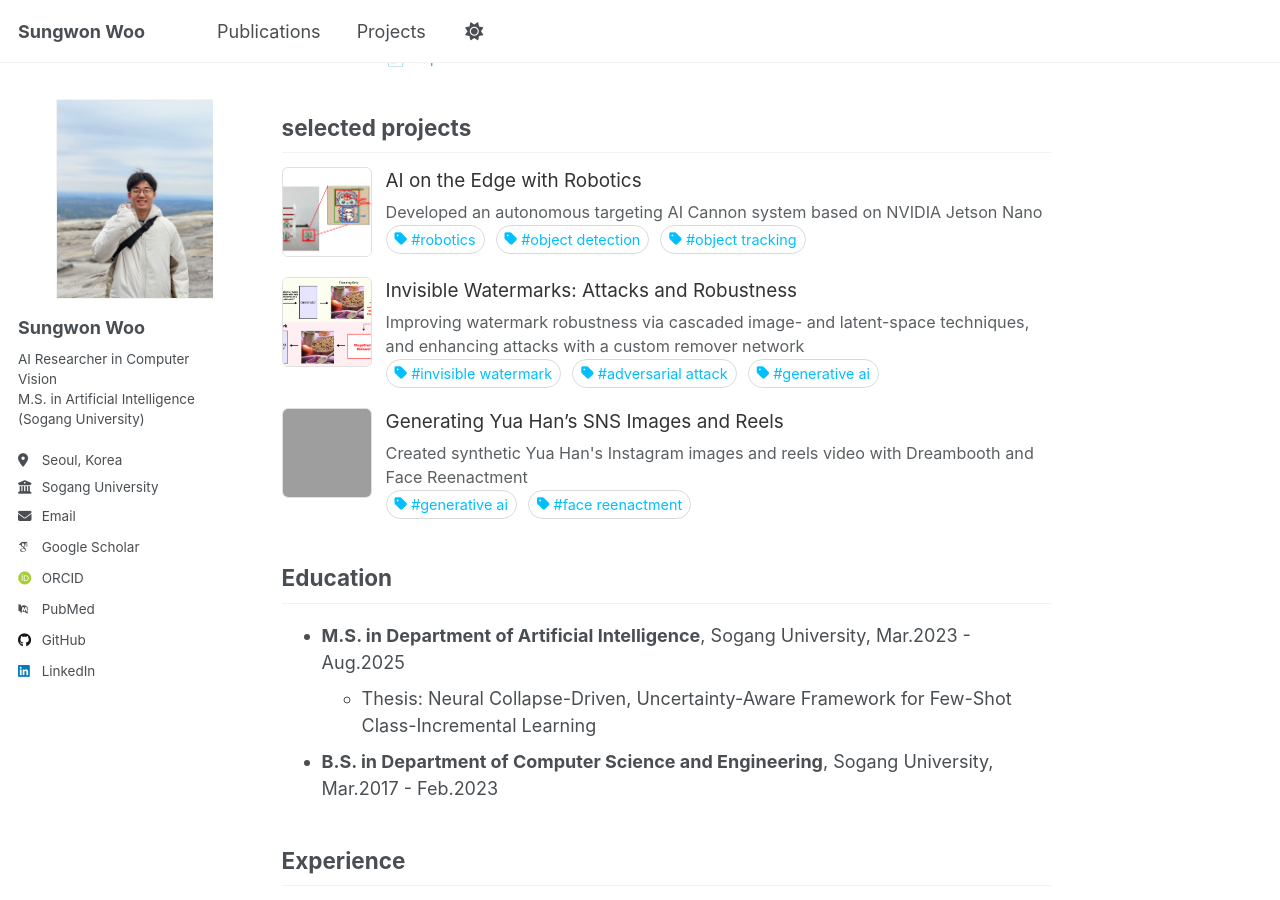
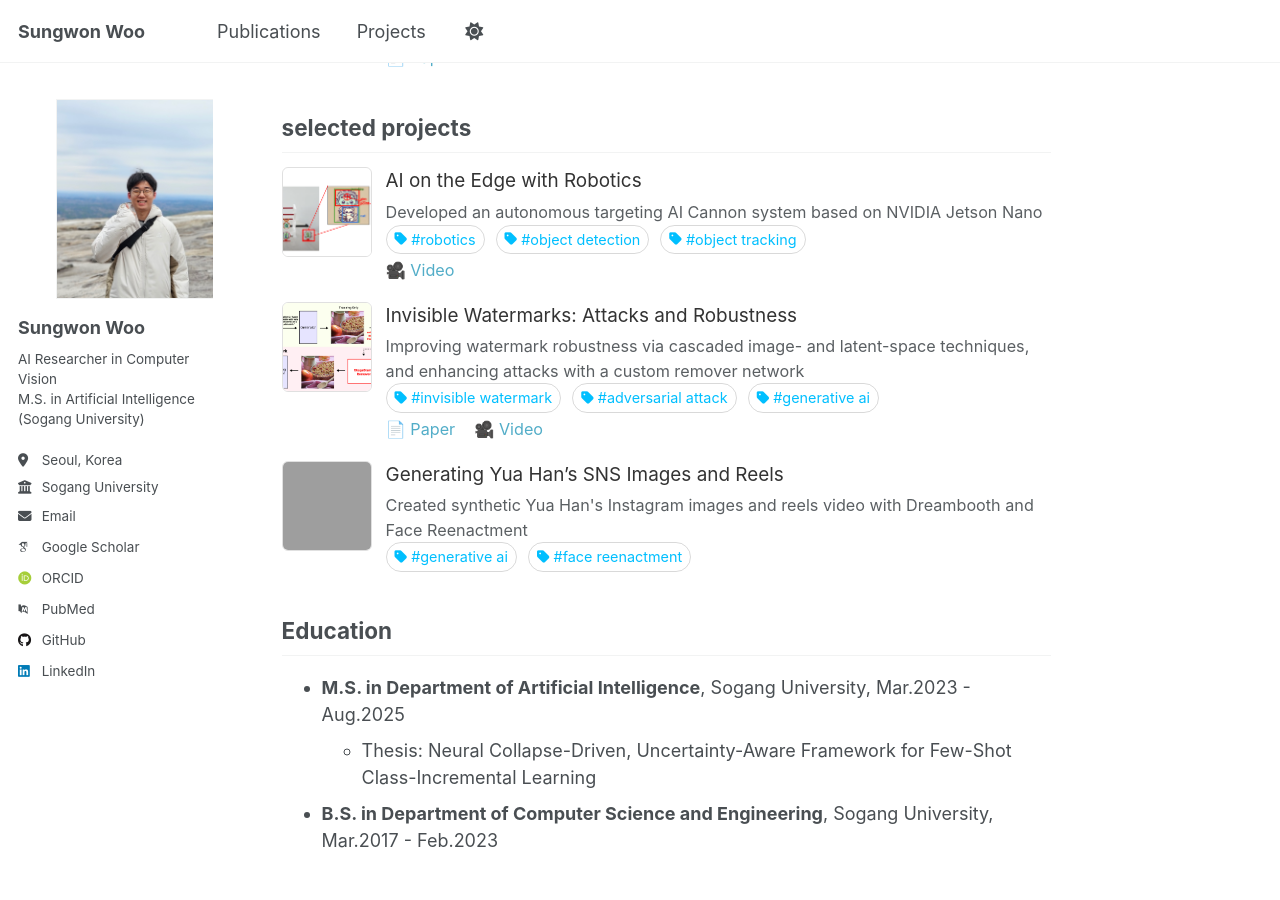
Before and after one commit to sungwon-woo/sungwon-woo.github.io, a Jekyll site: the page built from _pages/about.md, in a window 1280 px wide and 900 px high, scrolled down 1379 px. Built offline with Jekyll 4.4.1, drawn with Linux system fonts in a browser that asks for light colours; some web fonts are replaced; a script that is not in the unit is left out; grey boxes are pictures that could not be loaded.

Commit message:
edit main page

```diff
--- a/_pages/about.md
+++ b/_pages/about.md
@@ -137,6 +137,22 @@ Juntae Kim\*, **Sungwon Woo***, Jongho Nang+ **(*co-first author)**
         {% endfor %}
       </div>
       {% endif %}
+
+      {% if p.buttons %}
+      <p style="font-size: 0.9em; margin-top: 0.2rem; margin-bottom: 0;">
+        {% for btn in p.buttons %}
+        <a href="{{ btn.url }}" target="_blank" style="margin-right: 0.8rem; text-decoration: none;">
+          {% if btn.type == "paper" %}📄 Paper{% endif %}
+          {% if btn.type == "video" %}🎥 Video{% endif %}
+          {% if btn.type == "code" %}💻 Code{% endif %}
+          {% if btn.type == "website" %}🌐 Website{% endif %}
+          {% if btn.type == "presentation" %}🖥️ Slides{% endif %}
+        </a>
+        {% endfor %}
+      </p>
+      {% endif %}
+
+
     </div>
   </li>
 {%- endfor -%}
```
